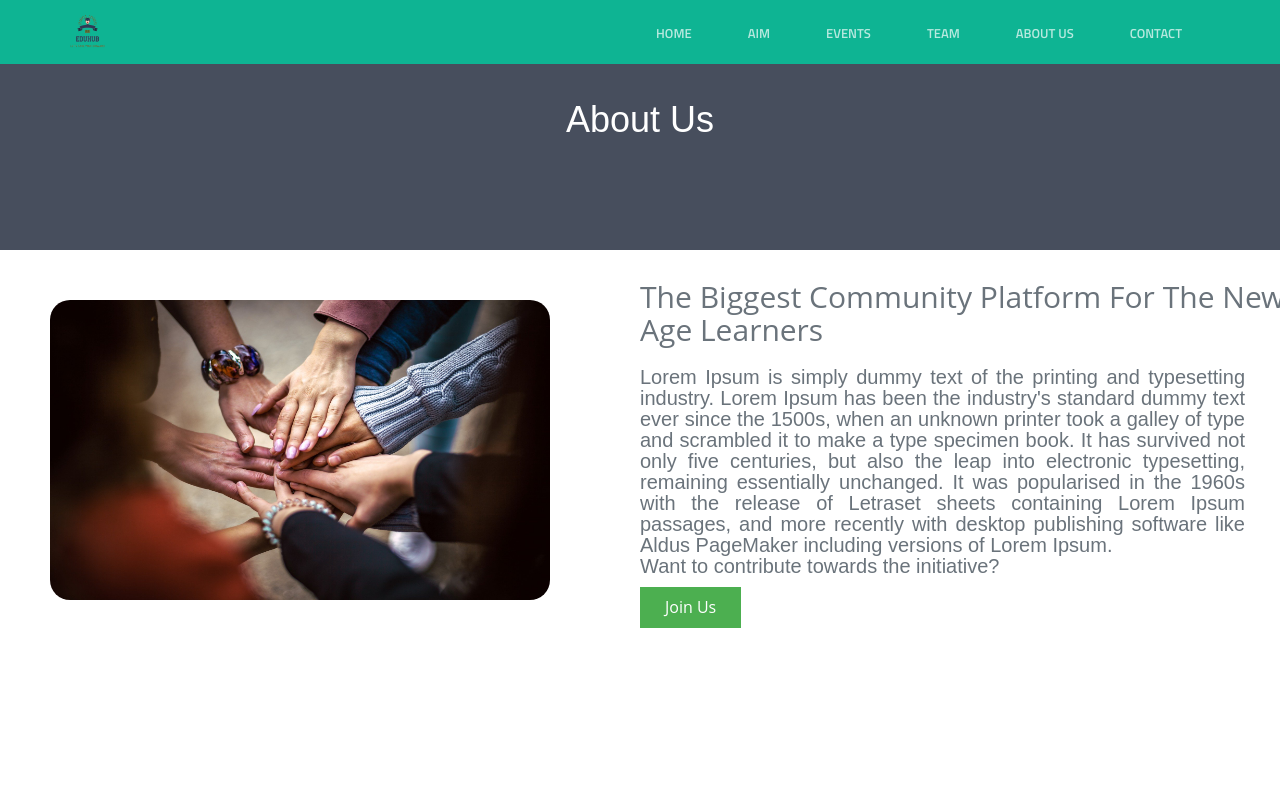
After one commit to Eduhub-Community/eduhub-website, a PHP site: page /about.html in a window 1280 px wide. The commit adds this page. Run offline with PHP 8.4, Linux system fonts and the light colour scheme; some libraries are stand-ins or nearby versions.

Commit message:
Create aboout us

```diff
--- /dev/null
+++ b/about.html
@@ -0,0 +1,83 @@
+<html lang="en">
+<head>
+    <meta charset="UTF-8">
+    <meta http-equiv="X-UA-Compatible" content="IE=edge">
+    <meta name="viewport" content="width=device-width, initial-scale=1.0">
+    <link rel="stylesheet" href="css/bootstrap.min.css">
+    <link rel="stylesheet" href="css/main.css">
+    <link rel="stylesheet" href="https://cdnjs.cloudflare.com/ajax/libs/Swiper/6.4.8/swiper-bundle.min.css"/>
+    <link rel="stylesheet" href="https://stackpath.bootstrapcdn.com/font-awesome/4.7.0/css/font-awesome.min.css">
+	<link rel="stylesheet" href="https://maxcdn.bootstrapcdn.com/font-awesome/4.7.0/css/font-awesome.min.css"/>
+
+
+
+    	<!--
+        Fixed Navigation
+        ==================================== -->
+	<header id="navigation" class="navbar-fixed-top navbar" style="background-color: #0eb493;">
+		<div class="container">
+			<div class="navbar-header">
+				<!-- responsive nav button -->
+				<button type="button" class="navbar-toggle" data-toggle="collapse" data-target=".navbar-collapse">
+					<span class="sr-only">Toggle navigation</span>
+					<i class="fa fa-bars fa-2x"></i>
+				</button>
+				<!-- /responsive nav button -->
+
+				<!-- logo -->
+				<a class="navbar-brand" href="index.html">
+					<p id="logo">
+						<img src="img/logo.png" style="height: 65px;">
+					</p>
+				</a>
+				<!-- /logo -->
+			</div>
+
+			<!-- main nav -->
+			<nav class="collapse navbar-collapse navbar-right" role="navigation">
+				<ul id="nav" class="nav navbar-nav">
+					<li class="current"><a href='index.html#body'>Home</a></li>
+					<li><a href='index.html#features'>Aim</a></li>
+					<li><a href='index.html#works'>Events</a></li>
+					<li><a href='index.html#team'>Team</a></li>
+					<li><a href='about.html'>About us</a></li>
+					<li><a href='index.html#features#contact'>Contact</a></li>
+				</ul>
+			</nav>
+			<!-- /main nav -->
+
+		</div>
+	</header>
+
+</head>
+<body>
+
+    <div class="about-heading">
+        <div>
+            <h1>About Us</h1>
+        </div>
+    </div>
+
+	<div class="row">
+		<div class="col-lg-6 order-1 order-lg-2" data-aos="fade-left" data-aos-delay="100">
+			<img id="about-img" src="team.jpg" width="500" height="300" class="img-fluid" alt="">
+		</div>
+		<div style="margin-top: 30px;">
+
+			<h2>The Biggest Community Platform For The New Age Learners</h2>
+			<br>
+			<p class="about-para">
+				Lorem Ipsum is simply dummy text of the printing and typesetting industry. Lorem Ipsum has been the industry's standard dummy text ever since the 1500s, when an unknown printer took a galley of type and scrambled it to make a type specimen book. It has survived not only five centuries, but also the leap into electronic typesetting, remaining essentially unchanged. It was popularised in the 1960s with the release of Letraset sheets containing Lorem Ipsum passages, and more recently with desktop publishing software like Aldus PageMaker including versions of Lorem Ipsum.
+				<br>
+				Want to contribute towards the initiative?
+			</p>
+
+			<div class="join-div">
+				<a class="join-btn"
+					href=""><span>Join Us</span></a>
+			</div>
+
+		</div>
+	</div>
+</body>
+</html>
--- a/css/main.css
+++ b/css/main.css
@@ -1365,3 +1365,44 @@ Scroll-bar
 ::-webkit-scrollbar-thumb:hover {
   background: #0eb493;
 }
+
+/*=========================================
+About-Us Page
+==========================================*/
+
+.about-heading{
+  width: 100%;
+  height: 25%;
+  padding: 50px;
+  text-align: center;
+  background-color: #474e5d;
+  color: white;
+  margin-top:50px;
+  font-family: Arial, Helvetica, sans-serif;
+}
+
+#about-img{
+  margin-left: 50px;
+  margin-top: 50px;
+}
+
+.about-para{
+  font-size: 20px;
+  text-align: justify;
+  font-family: Arial, Helvetica, sans-serif;
+  margin-right: 50px;
+}
+.join-btn {
+  background-color: #4CAF50; /* Green */
+  border: none;
+  color: white;
+  padding: 10px 25px;
+  text-align: center;
+  text-decoration: none;
+  display: inline-block;
+  font-size: 16px;
+}
+
+.join-div{
+  margin-top: 10px;
+}
--- a/index.html
+++ b/index.html
@@ -88,6 +88,7 @@
 					<li><a href="#features">Aim</a></li>
 					<li><a href="#works">Events</a></li>
 					<li><a href="#team">Team</a></li>
+					<li><a href="" onclick="document.location='about.html'">About us</a></li>
 					<li><a href="#contact">Contact</a></li>
 				</ul>
 			</nav>
@@ -431,6 +432,7 @@
         End Our Works
         ==================================== -->
 
+
 	<!--
         Testimonials
         ==================================== -->
@@ -549,6 +551,8 @@
 	<!--
         End Testimonials
         ==================================== -->
+
+
 
 
 	<!--
```
